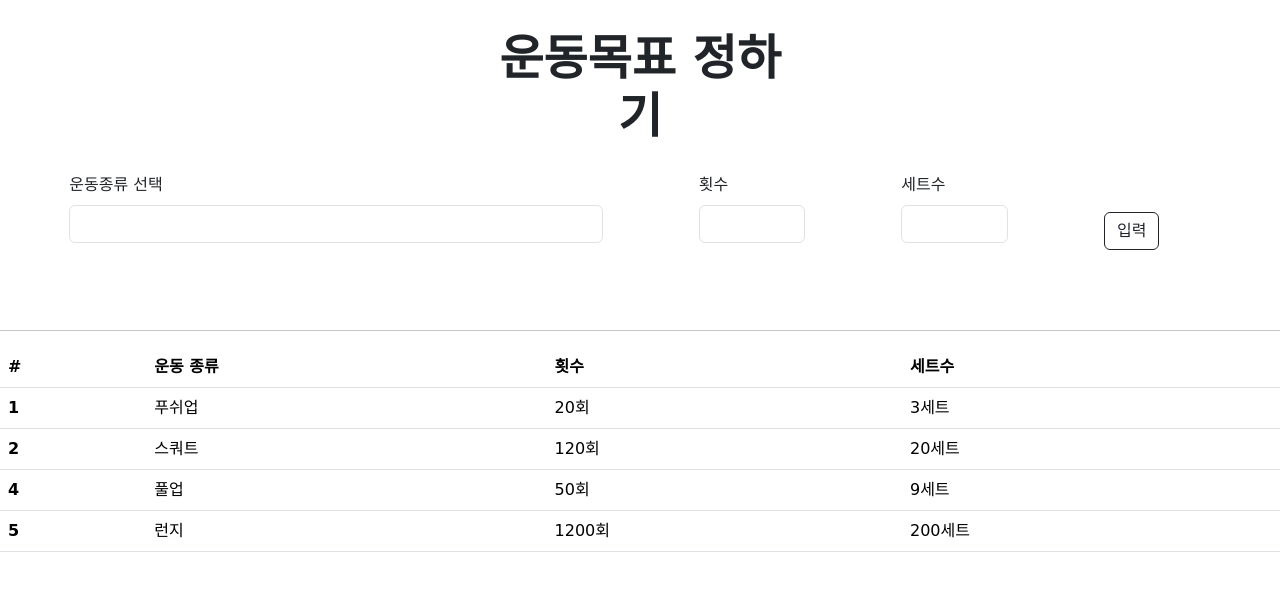
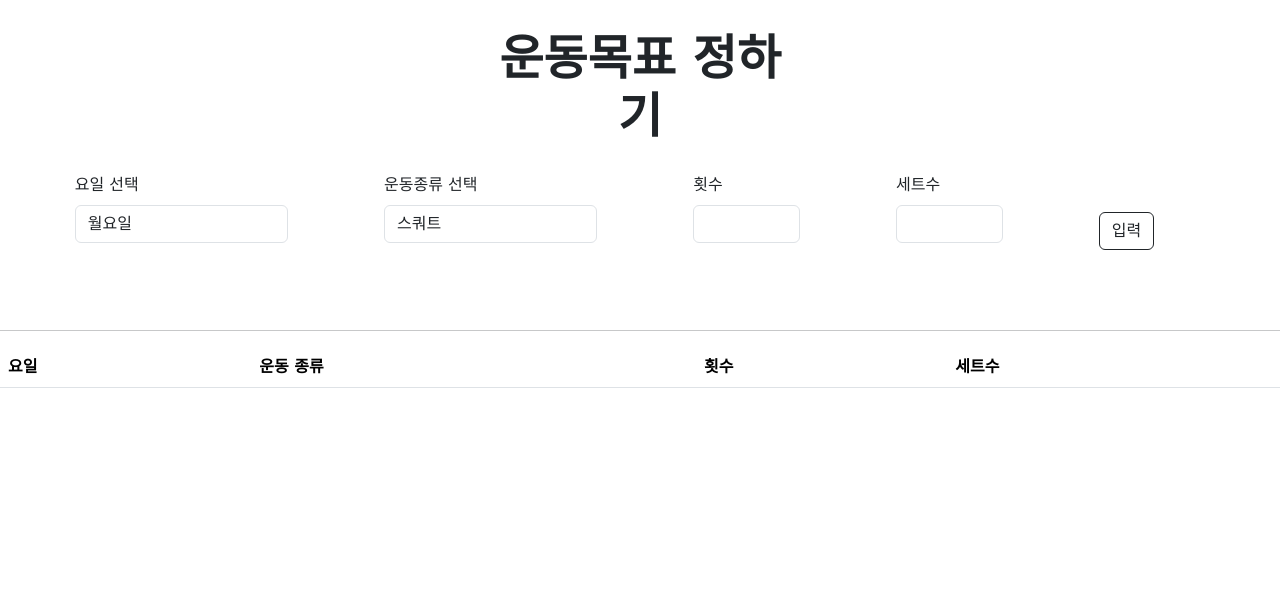
Before and after one commit to My-work-diary/work, a Flask app: page /main in a window 1280 px wide. Shown: the part 73-664 px from the top of the page. Run offline with Flask 2, Linux system fonts and the light colour scheme; lists and menus that the app fills with data are empty; some web fonts are replaced.

Commit message:
main.html 완성

```diff
--- a/templates/main.html
+++ b/templates/main.html
@@ -36,6 +36,12 @@
 
         }
 
+        .form-floating {
+
+            height: 10px;
+
+        }
+
         .input div {
             margin: 0px 3rem 4rem;
 
@@ -45,8 +51,13 @@
         .container {
             font-weight: bold;
         }
-        .input > div >button{
+
+        .input > div > button {
             margin-top: 46.625px;
+        }
+
+        #xbox {
+            margin-left: 10px;
         }
 
 
@@ -63,6 +74,80 @@ crossorigin="anonymous"></script>
     <script src="https://code.jquery.com/jquery-3.6.3.min.js"
             integrity="sha256-pvPw+upLPUjgMXY0G+8O0xUf+/Im1MZjXxxgOcBQBXU=" crossorigin="anonymous"></script>
 
+    <script>
+        $(document).ready(function () {
+            show_goal();
+        });
+
+        function show_goal() {
+            $.ajax({
+                type: "GET",
+                url: "/goal",
+                data: {},
+                success: function (response) {
+
+                    let rows = response['goals']
+                    for (let i = 0; i < rows.length; i++) {
+                        let num = rows[i]['num']
+                        let day = rows[i]['day']
+                        let title = rows[i]['title']
+                        let goal_num = rows[i]['goal_num']
+                        let goal_set = rows[i]['goal_set']
+
+
+                        let temp_html = ` <tr>
+                                                <td>${day}</td>
+                                                <td>${title}</td>
+                                                <td>${goal_num}</td>
+                                                <td>${goal_set} <button onclick="delete_goal(${num})" id="xbox" type="button">X</button></td>
+
+                                            </tr>`
+                        //
+                        $('#body').append(temp_html)
+                    }
+                }
+            });
+        }
+
+        function save_goal() {
+            let day = $('#day').val()
+            let title = $('#title').val()
+            let goal_num = $('#goal_num').val()
+            let goal_set = $('#goal_set').val()
+
+
+            $.ajax({
+                type: "POST",
+                url: "/goal",
+                data: {day_give: day, title_give: title, goal_num_give: goal_num, goal_set_give: goal_set},
+                success: function (response) {
+                    let check = response['check']
+                    if (check === 1) {
+                        alert("입력 완료")
+                        window.location.reload()
+                    } else if (check === 0) {
+                        alert("중복된 값입니다. 요일과 운동명을 확인하세요")
+                    }
+                }
+            });
+        }
+
+
+        function delete_goal(num) {
+
+            $.ajax({
+                type: "POST",
+                url: "/goal/delete",
+                data: {num_give: num},
+                success: function (response) {
+                    alert(response["msg"])
+                    window.location.reload()
+                }
+            });
+        }
+
+    </script>
+
 
 </head>
 <body>
@@ -71,7 +156,7 @@ crossorigin="anonymous"></script>
 <div class="container">
     <header class="d-flex flex-wrap align-items-center justify-content-center justify-content-md-between py-3 mb-4 border-bottom">
 
-        <a href=""
+        <a href="http://localhost:5000/"
            class="d-flex align-items-center col-md-3 mb-2 mb-md-0 text-dark text-decoration-none">
 
             홈으로
@@ -79,10 +164,10 @@ crossorigin="anonymous"></script>
         </a>
 
         <ul class="nav col-12 col-md-auto mb-2 justify-content-center mb-md-0">
-            <li><a href="#" class="nav-link px-2 link-dark">운동 목표 설정</a></li>
-            <li><a href="/templates/action.html" class="nav-link px-2 link-dark">운동 결과 입력</a></li>
-            <li><a href="#" class="nav-link px-2 link-dark">성적표</a></li>
-            <li><a href="#" class="nav-link px-2 link-dark">구씨네</a></li>
+            <li><a href="http://localhost:5000/main" class="nav-link px-2 link-dark">운동 목표 설정</a></li>
+            <li><a href="http://localhost:5000/action" class="nav-link px-2 link-dark">운동 결과 입력</a></li>
+            <li><a href="http://localhost:5000/result" class="nav-link px-2 link-dark">성적표</a></li>
+            <li><a href="http://localhost:5000/video" class="nav-link px-2 link-dark">구씨네</a></li>
         </ul>
 
         <div class="col-md-3 text-end">
@@ -96,23 +181,41 @@ crossorigin="anonymous"></script>
 <h1>운동목표 정하기</h1>
 
 <div class="input">
-    <div class="col-md-5">
-        <label for="inputKind" class="form-label">운동종류 선택</label>
-        <input type="text" class="form-control" id="inputKind">
+    <div class="col-md-2">
+        <label for="day" class="form-label">요일 선택</label>
+        <select id="day" class="form-control">
+            <option value="월요일">월요일</option>
+            <option value="화요일">화요일</option>
+            <option value="수요일">수요일</option>
+            <option value="목요일">목요일</option>
+            <option value="금요일">금요일</option>
+            <option value="토요일">토요일</option>
+            <option value="일요일">일요일</option>
+        </select>
+    </div>
+    <div class="col-md-2">
+        <label for="title" class="form-label">운동종류 선택</label>
+        <select id="title" class="form-control">
+            <option value="스쿼트">스쿼트</option>
+            <option value="런지">런지</option>
+            <option value="풀업">풀업</option>
+            <option value="푸쉬업">푸쉬업</option>
+            <option value="윗몸 일으키기">윗몸 일으키기</option>
+        </select>
     </div>
 
 
     <div class="col-md-1">
-        <label for="inputCount" class="form-label">횟수</label>
-        <input type="number" class="form-control" id="inputCount">
+        <label for="goal_num" class="form-label">횟수</label>
+        <input type="number" class="form-control" id="goal_num">
     </div>
     <div class="col-md-1">
-        <label for="inputSet" class="form-label">세트수</label>
-        <input type="number" class="form-control" id="inputSet">
+        <label for="goal_set" class="form-label">세트수</label>
+        <input type="number" class="form-control" id="goal_set">
 
     </div>
     <div class="col-md-1">
-    <button type="submit" class="btn btn-outline-dark">입력</button>
+        <button type="submit" class="btn btn-outline-dark" onclick="save_goal()">입력</button>
     </div>
 
 </div>
@@ -121,37 +224,15 @@ crossorigin="anonymous"></script>
 <table class="table">
     <thead>
     <tr>
-        <th scope="col">#</th>
+        <th scope="col">요일</th>
         <th scope="col">운동 종류</th>
         <th scope="col">횟수</th>
         <th scope="col">세트수</th>
+
     </tr>
     </thead>
     <tbody id="body">
-    <tr>
-        <th scope="row">1</th>
-        <td>푸쉬업</td>
-        <td>20회</td>
-        <td>3세트</td>
-    </tr>
-    <tr>
-        <th scope="row">2</th>
-        <td>스쿼트</td>
-        <td>120회</td>
-        <td>20세트</td>
-    </tr>
-    <tr>
-        <th scope="row">4</th>
-        <td>풀업</td>
-        <td>50회</td>
-        <td>9세트</td>
-    </tr>
-    <tr>
-        <th scope="row">5</th>
-        <td>런지</td>
-        <td>1200회</td>
-        <td>200세트</td>
-    </tr>
+
 
     </tbody>
 </table>
```
Lines whose indentation alone changed are shown as unchanged.
